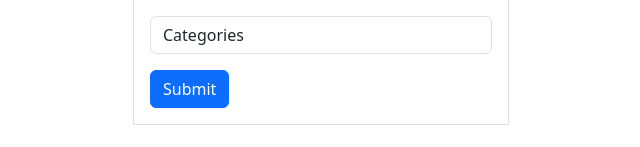
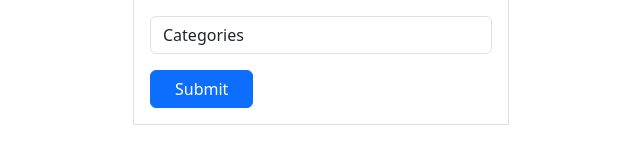
Before and after one commit to irum-shah78/Cell-Details-MAGMA3C, a React (Create React App) app: page / in a window 1280 px wide. Shown: the part 319-466 px from the top of the page, without its empty margins (319-959 px from the left). Built offline with nearby package versions, Linux system fonts and the light colour scheme.

Commit message:
filter card

```diff
--- a/src/filtersection/Filter.jsx
+++ b/src/filtersection/Filter.jsx
@@ -81,7 +81,7 @@ const Filter = () => {
               </Form.Control>
             </Form.Group>
 
-            <Button variant="primary" className="mt-3" type="submit">
+            <Button variant="primary" className="mt-3 px-4" type="submit">
               Submit
             </Button>
           </Form>
```
